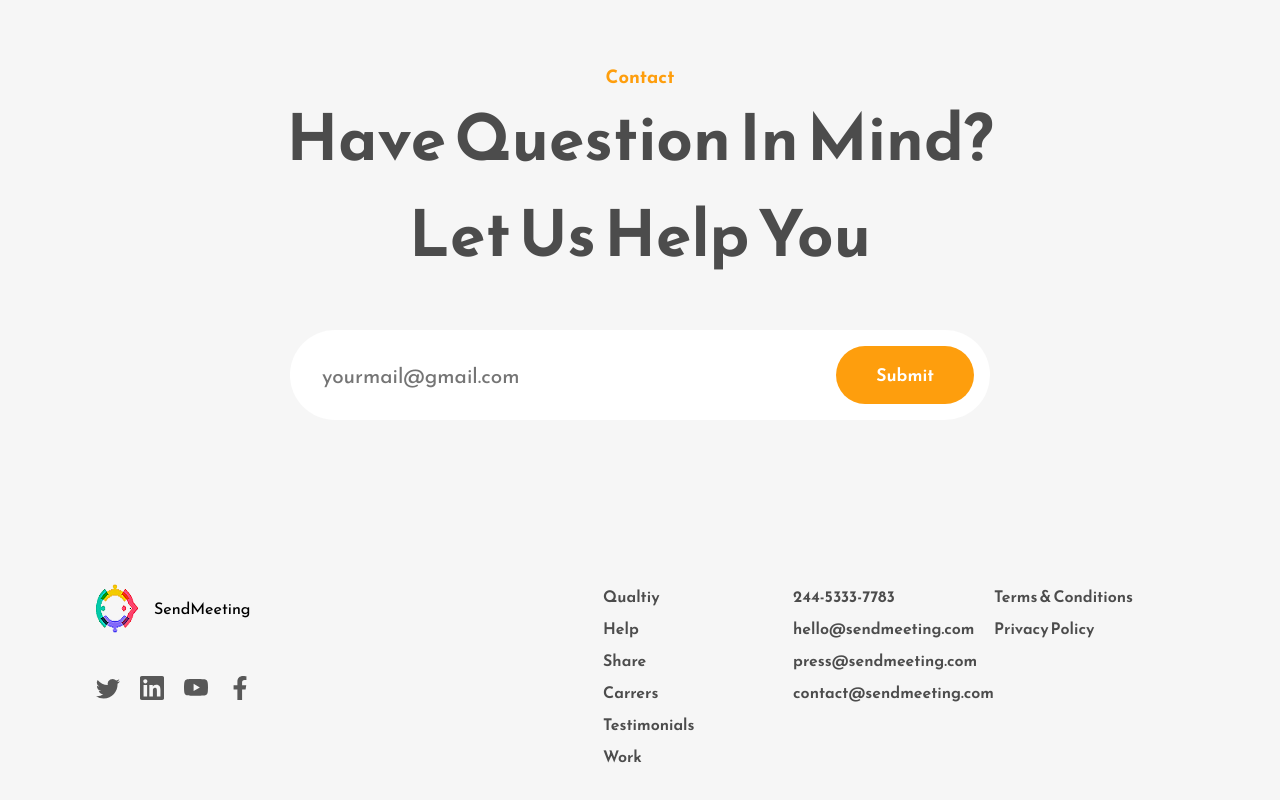
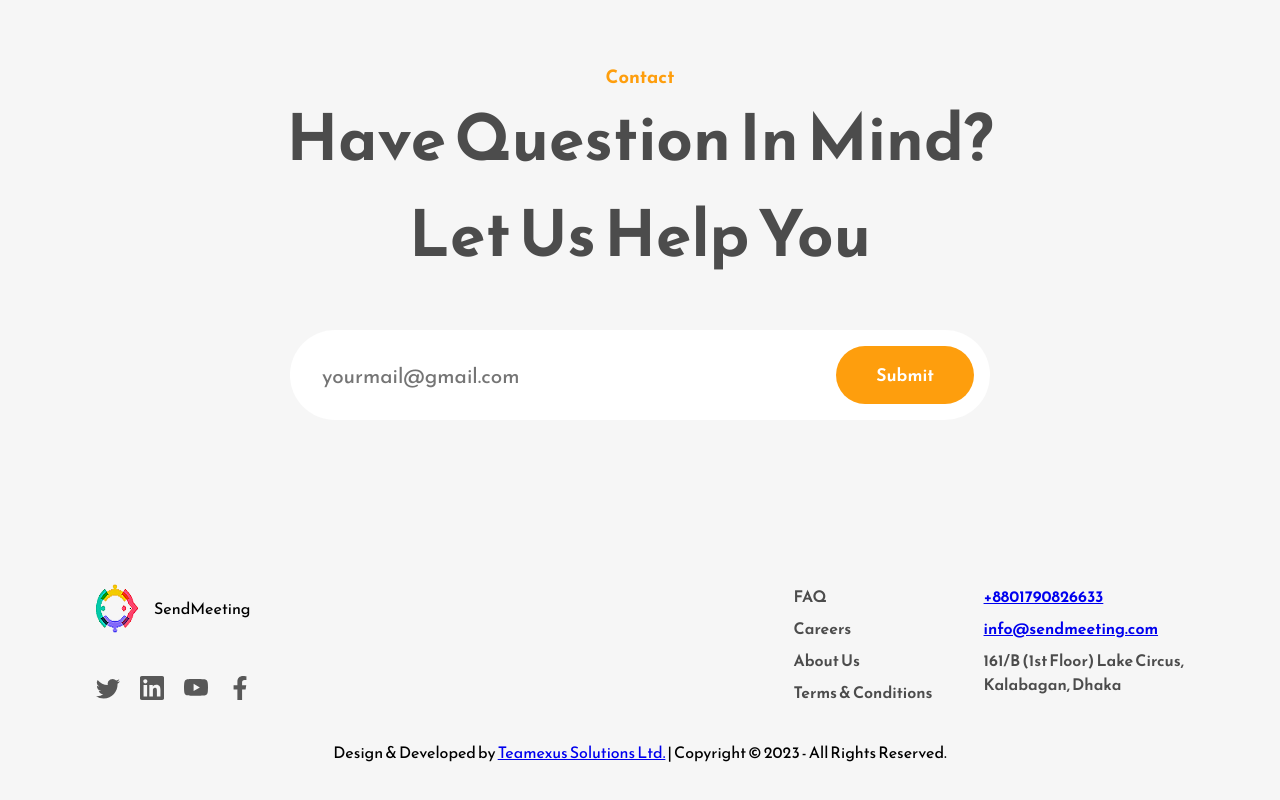
Before and after one commit to Rakib-Enam-Anik/food-zone, a React (Create React App) app: page / in a window 1280 px wide. Shown: the part 4279-5079 px from the top of the page. After the commit the page ends 5053 px from the top, so only its background shows below. Built offline with nearby package versions, Linux system fonts and the light colour scheme; a web font is replaced by a local one.

Commit message:
fixed the footer issue

```diff
--- a/src/App.css
+++ b/src/App.css
@@ -4,16 +4,19 @@
   box-sizing: border-box;
   font-family: "Reem Kufi", sans-serif !important;
 }
+
 img {
   max-width: 100%;
   height: auto;
 }
+
 .App {
   min-height: 100vh;
   width: 85vw;
   max-width: 1900px;
   margin: 0rem auto;
 }
+
 body {
   max-width: 100%;
   overflow-x: hidden;
@@ -29,22 +32,26 @@ nav {
   justify-content: space-between;
   min-height: 90px;
 }
+
 .start {
   display: flex;
 
   align-items: center;
 }
+
 .start .text {
- padding: 1rem;
+  padding: 1rem;
 }
 
 .end {
   display: flex;
   align-items: center;
 }
+
 .navbar-menu-container {
   display: none;
 }
+
 .navbar-links-container a {
   margin-right: 3rem;
   text-decoration: none;
@@ -52,6 +59,7 @@ nav {
   font-size: 1.1rem;
   font-weight: 600;
 }
+
 .primary-button {
   padding: 0.9rem 1.75rem;
   background-color: white;
@@ -63,21 +71,26 @@ nav {
   font-weight: 600;
   transition: 0.2s;
 }
+
 .navbar-cart-icon {
   font-size: 1.15rem;
 }
+
 .primary-button:hover {
   background-color: rgb(234, 234, 234);
 }
+
 .navbar-menu-container svg {
   font-size: 1.5rem;
   cursor: pointer;
 }
+
 .home-banner-container {
   position: relative;
   display: flex;
   padding-top: 3rem;
 }
+
 .home-bannerImage-container {
   position: absolute;
   top: -100px;
@@ -85,10 +98,12 @@ nav {
   z-index: -2;
   max-width: 700px;
 }
+
 .home-image-section {
   max-width: 600px;
   flex: 1;
 }
+
 .home-text-section {
   flex: 1;
   display: flex;
@@ -96,18 +111,21 @@ nav {
   justify-content: center;
   align-items: flex-start;
 }
+
 .primary-heading {
   font-size: clamp(2rem, 5vw, 4rem);
   color: #4c4c4c;
   /* line-height: 5rem; */
   max-width: 600px;
 }
+
 .primary-text {
   font-size: clamp(1rem, 3vw, 1.5rem);
   max-width: 500px;
   color: #6a6a6a;
   margin: 1.5rem 0rem;
 }
+
 .secondary-button {
   padding: 1rem 2.5rem;
   background-color: #fe9e0d;
@@ -123,13 +141,16 @@ nav {
   align-items: center;
   justify-content: center;
 }
+
 .secondary-button svg {
   margin-left: 0.75rem;
   font-size: 1.5rem;
 }
+
 .secondary-button:hover {
   background-color: #e48f0f;
 }
+
 .about-section-container {
   margin-top: 20rem;
   position: relative;
@@ -137,30 +158,36 @@ nav {
   align-items: center;
   justify-content: space-between;
 }
+
 .about-background-image-container {
   position: absolute;
   left: -150px;
   z-index: -2;
 }
+
 .about-section-image-container {
   flex: 0.9;
   margin-right: 1rem;
 }
+
 .about-section-text-container {
   flex: 1;
   justify-content: center;
   display: flex;
   flex-direction: column;
 }
+
 .primary-subheading {
   font-weight: 700;
   color: #fe9e0d;
   font-size: 1.15rem;
 }
+
 .about-buttons-container {
   margin-top: 2rem;
   display: flex;
 }
+
 .watch-video-button {
   margin-left: 2rem;
   background-color: transparent;
@@ -176,13 +203,16 @@ nav {
   align-items: center;
   justify-content: center;
 }
+
 .watch-video-button svg {
   font-size: 3rem;
   margin-right: 1rem;
 }
+
 .contact-page-wrapper h1 {
   max-width: 900px !important;
 }
+
 .contact-page-wrapper {
   display: flex;
   align-items: center;
@@ -190,6 +220,7 @@ nav {
   flex-direction: column;
   margin: 6rem 0rem;
 }
+
 .contact-form-container {
   background-color: white;
   max-width: 700px;
@@ -200,6 +231,7 @@ nav {
   padding: 1rem;
   border-radius: 5rem;
 }
+
 .contact-form-container input {
   flex: 1;
   height: 100%;
@@ -208,22 +240,35 @@ nav {
   font-size: 1.3rem;
   padding: 0.5rem 1rem;
 }
+
 .footer-wrapper {
-  margin: 6rem 0rem;
+  margin: 2rem 0rem;
   display: flex;
   margin-top: 10rem;
 }
+
+.footer-wrapper-whole {
+  flex-direction: row;
+}
+
+.footer-section-bottom {
+  margin-bottom: 10px;
+}
+
 .footer-logo-container {
   max-width: 110px;
 }
+
 .footer-icons {
   margin-top: 2.5rem;
 }
+
 .footer-icons svg {
   font-size: 1.5rem;
   margin-right: 1.25rem;
   color: #585858;
 }
+
 /* .footer-section-one {
   border: 2px solid blue;
 } */
@@ -232,17 +277,20 @@ nav {
   display: flex;
   justify-content: flex-end;
 }
+
 .footer-section-columns {
   display: flex;
   flex-direction: column;
   min-width: 190px;
 }
+
 .footer-section-columns span {
   margin: 0.25rem 0rem;
   font-weight: 600;
   color: #4c4c4c;
   cursor: pointer;
 }
+
 .testimonial-section-bottom {
   margin-top: 2rem;
   background-color: white;
@@ -255,9 +303,11 @@ nav {
   flex-direction: column;
   text-align: center;
 }
+
 .testimonial-section-bottom {
   margin: 2rem auto;
 }
+
 .testimonial-section-bottom p {
   font-weight: 700;
   color: #515151;
@@ -265,30 +315,37 @@ nav {
   font-size: 1.1rem;
   margin: 2rem 0rem;
 }
+
 .testimonials-stars-container svg {
   margin: 0rem 0.25rem;
   font-size: 1.5rem;
   color: #fe9e0d;
 }
+
 .testimonial-section-bottom h2 {
   margin-top: 1.5rem;
 }
+
 .work-section-wrapper {
   margin-top: 15rem;
 }
+
 .work-section-top p {
   text-align: center;
   max-width: 600px !important;
 }
+
 .work-section-top h1 {
   max-width: 700px !important;
 }
+
 .work-section-top {
   display: flex;
   justify-content: center;
   align-items: center;
   flex-direction: column;
 }
+
 .work-section-info {
   width: 290px;
   min-height: 350px;
@@ -303,9 +360,11 @@ nav {
   color: #505050;
   margin: 1rem 2rem;
 }
+
 .work-section-info h2 {
   margin: 1rem 0rem;
 }
+
 .work-section-bottom {
   margin-top: 5rem;
   display: flex;
@@ -313,6 +372,7 @@ nav {
   align-items: center;
   flex-wrap: wrap;
 }
+
 .work-section-info p {
   flex: 1;
   display: flex;
@@ -325,86 +385,108 @@ nav {
     margin-right: 1rem;
     font-size: 1rem;
   }
+
   .primary-button {
     font-size: 1rem;
   }
+
   .home-bannerImage-container {
     max-width: 600px;
   }
 }
+
 @media (max-width: 800px) {
   .nav-logo-container {
     max-width: 140px;
   }
+
   .navbar-links-container {
     display: none;
   }
+
   .navbar-menu-container {
     display: flex;
   }
+
   .home-bannerImage-container {
     max-width: 450px;
   }
+
   .home-banner-container,
   .about-section-container {
     flex-direction: column-reverse;
     align-items: center;
     justify-content: center;
   }
+
   .about-section-container {
     flex-direction: column;
   }
+
   .home-image-section,
   .about-section-image-container {
     width: 100%;
     max-width: 400px;
   }
+
   .primary-heading {
     text-align: center;
     max-width: 90%;
   }
+
   .primary-text {
     text-align: center;
     max-width: 80%;
   }
+
   .home-text-section,
   .about-section-text-container {
     justify-content: center;
     align-items: center;
     margin-top: 4rem;
   }
+
   .secondary-button {
     font-size: 1rem;
     padding: 0.8rem 2rem;
     cursor: pointer;
   }
+
   .about-section-container {
     margin-top: 5rem !important;
   }
+
   .about-buttons-container {
     justify-content: center;
     flex-direction: column;
   }
+
   .primary-subheading {
     text-align: center;
   }
+
   .watch-video-button {
     margin-left: 0rem !important;
     margin-top: 1rem;
     font-size: 1rem !important;
   }
+
   .watch-video-button svg {
     margin-right: 0.5rem !important;
   }
+
   .about-section-image-container {
     margin-right: 0rem !important;
   }
+
   .work-section-wrapper {
     margin-top: 5rem !important;
   }
+
   .work-section-bottom {
     margin-top: 1rem !important;
   }
+
   .contact-form-container {
     padding: 0.5rem !important;
     flex-direction: column;
@@ -412,6 +494,7 @@ nav {
     align-items: center;
     border-radius: 1rem !important;
   }
+
   .contact-form-container input {
     font-size: 1rem !important;
     max-width: 100%;
@@ -419,21 +502,27 @@ nav {
     margin-bottom: 0.8rem !important;
     text-align: center;
   }
+
   .footer-wrapper {
     flex-direction: column;
   }
+
   .footer-section-two {
     flex-direction: column;
     margin-top: 2rem;
   }
+
   .footer-section-columns {
     margin: 1rem 0rem;
   }
+
   .App {
     max-width: 95vw;
   }
 }
+
 @media (max-width: 600px) {
+
   .home-bannerImage-container,
   .about-background-image-container {
     display: none;
--- a/src/Components/Footer.js
+++ b/src/Components/Footer.js
@@ -7,6 +7,7 @@ import { FaFacebookF } from "react-icons/fa";
 
 const Footer = () => {
   return (
+    <div className="footer-wrapper-whole">
       <div className="footer-wrapper">
         <div className="footer-section-one">
           <div className="start">
@@ -22,23 +23,20 @@ const Footer = () => {
         </div>
         <div className="footer-section-two">
           <div className="footer-section-columns">
-          <span>Qualtiy</span>
-          <span>Help</span>
-          <span>Share</span>
-          <span>Carrers</span>
-          <span>Testimonials</span>
-          <span>Work</span>
+            <span>FAQ</span>
+            <span>Careers</span>
+            <span>About Us</span>
+            <span>Terms & Conditions</span>
           </div>
           <div className="footer-section-columns">
-          <span>244-5333-7783</span>
-          <span>hello@sendmeeting.com</span>
-          <span>press@sendmeeting.com</span>
-          <span>contact@sendmeeting.com</span>
+            <span><a href="tel://+8801790826633">+8801790826633</a></span>
+            <span><a href="mailto://info@sendmeeting.com">info@sendmeeting.com</a></span>
+            <span>161/B (1st Floor) Lake Circus, <br /> Kalabagan, Dhaka</span>
           </div>
-        <div className="footer-section-columns">
-          <span>Terms & Conditions</span>
-          <span>Privacy Policy</span>
         </div>
+      </div>
+      <div align="center" className="footer-section-bottom">
+        <p>Design & Developed by <a href="http://www.teamexus.com" target="blank">Teamexus Solutions Ltd.</a> | Copyright © 2023 - All Rights Reserved.</p>
       </div>
     </div>
   );
```
Lines whose indentation alone changed are shown as unchanged.
